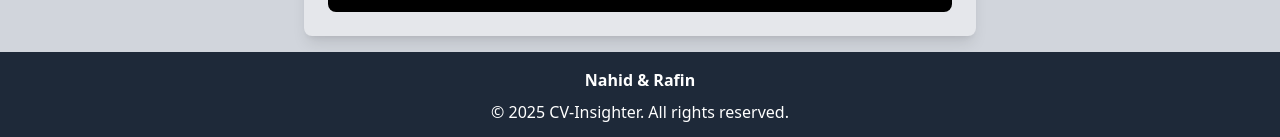
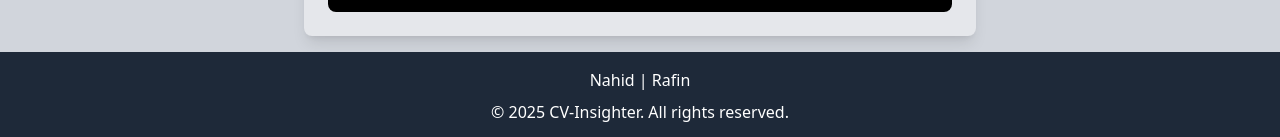
Before and after one commit to TesNikk/cv-insighter, a Next.js app: page / in a window 1280 px wide. Shown: the part 808-945 px from the top of the page. Built offline with nearby package versions, Linux system fonts and the light colour scheme.

Commit message:
style: update button color in BestSuited component and modify footer layout for improved readability

```diff
--- a/src/app/components/BestSuited.tsx
+++ b/src/app/components/BestSuited.tsx
@@ -103,7 +103,7 @@ const BestSuited: React.FC<BestSuitedProps> = ({ selectedIds, selectedCVs, onClo
 
       <div className="mt-6 text-center">
         <button
-          className="px-6 py-2 bg-blue-600 text-white rounded hover:bg-blue-700 transition-colors"
+          className="px-6 py-2 bg-black text-white rounded hover:bg-gray-400 hover:text-black transition-colors"
           onClick={onClose}
         >
           Close
--- a/src/app/components/Footer.tsx
+++ b/src/app/components/Footer.tsx
@@ -5,8 +5,8 @@ import React from "react";
 const Footer = () => {
   return (
     <footer className="bg-gray-800 text-white text-center py-4">
-        <div className="font-bold mb-2">
-        Nahid & Rafin
+        <div className="mb-2">
+        Nahid | Rafin
         </div>
       <p>&copy; {new Date().getFullYear()} CV-Insighter. All rights reserved.</p>
     </footer>
```
